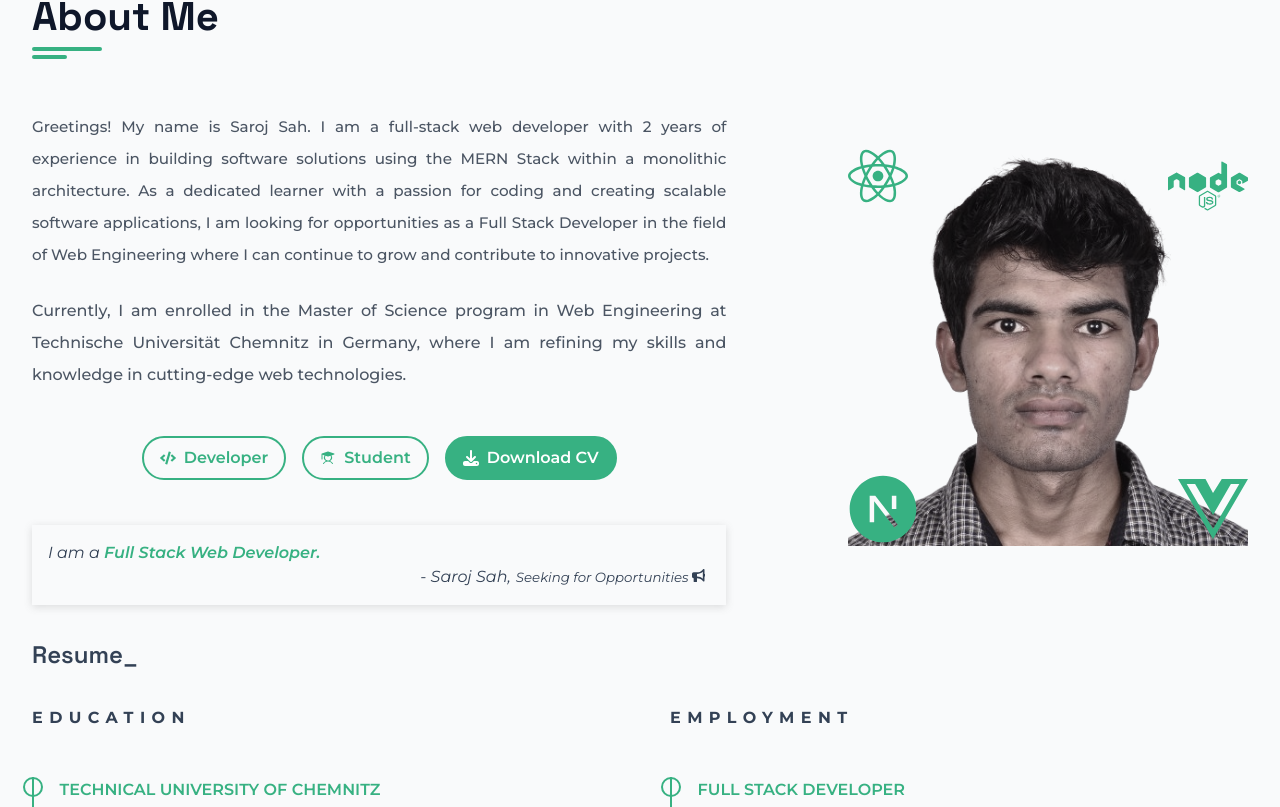
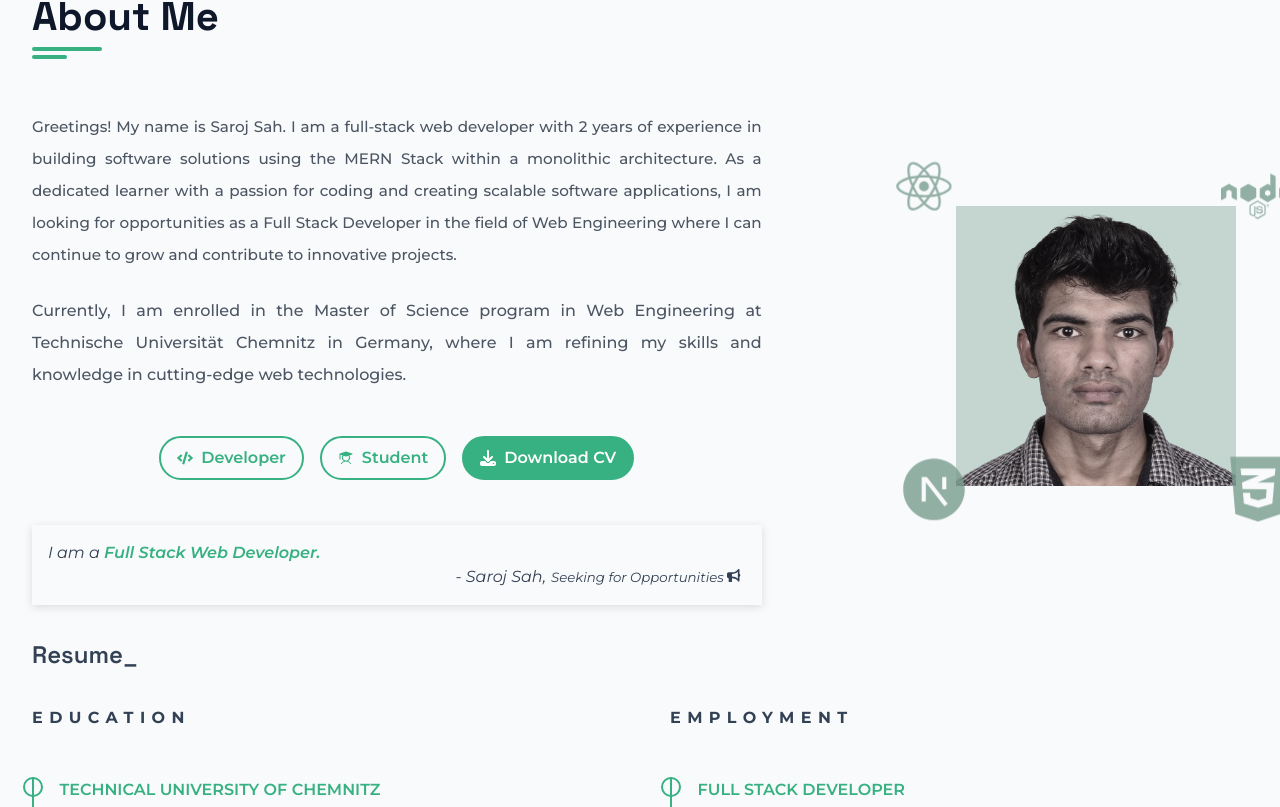
Before and after one commit to saroj2053/my-portfolio-site, a React (Vite) app: page / in a window 1280 px wide. Shown: the part 973-1780 px from the top of the page. Built offline with nearby package versions, Linux system fonts and the light colour scheme.

Commit message:
added css fixes

```diff
--- a/src/components/About/About.css
+++ b/src/components/About/About.css
@@ -63,57 +63,61 @@
 }
 
 .about__right {
-  flex: 0.3;
-  position: relative;
+  flex: 0.25;
 }
 
-.portfolioImage {
-  width: 400px;
-  height: 400px;
+.about__right .portfolioImage {
+  position: relative;
   display: flex;
   justify-content: center;
   align-items: center;
-  position: relative;
-}
-.portfolioImage span:nth-child(1) {
-  position: absolute;
-  top: 0;
-  left: 0;
-  font-weight: 800;
-  color: rgb(var(--skin-color));
-  animation: spin all 0.3s ease infinite linear;
-}
-.portfolioImage span:nth-child(2) {
-  position: absolute;
-  top: 0;
-  right: 0;
-  font-weight: 800;
-  color: rgb(var(--skin-color));
-}
-.portfolioImage span:nth-child(3) {
-  position: absolute;
-  bottom: -10px;
-  left: -5px;
-  font-weight: 800;
-  color: rgb(var(--skin-color));
-  z-index: 10;
-}
-.portfolioImage span:nth-child(4) {
-  position: absolute;
-  bottom: -10px;
-  right: -5px;
-  font-weight: 800;
-  color: rgb(var(--skin-color));
-  z-index: 10;
 }
 
 .portfolioImage > img {
-  width: 100%;
-  height: 100%;
+  width: 280px;
+  height: 280px;
   object-fit: cover;
   filter: grayscale(70%);
+  background-color: rgba(var(--skin-color), 0.4);
 }
 
+.portfolioImage span {
+  filter: grayscale(70%);
+  position: absolute;
+  font-weight: 800;
+  color: rgb(var(--skin-color), 0.8);
+  animation: grow 2.5s infinite linear;
+}
+
+.portfolioImage span:nth-child(1) {
+  top: -50px;
+  left: -50px;
+}
+
+.portfolioImage span:nth-child(2) {
+  top: -50px;
+  right: -50px;
+}
+.portfolioImage span:nth-child(3) {
+  bottom: -50px;
+  left: -50px;
+}
+.portfolioImage span:nth-child(4) {
+  bottom: -50px;
+  right: -50px;
+}
+
+@keyframes grow {
+  0% {
+    transform: scale(0.75);
+  }
+  50% {
+    transform: scale(1);
+  }
+  100% {
+    transform: scale(0.75);
+  }
+}
 
 .about__profileSummary {
   font-size: 0.95rem;
@@ -128,8 +132,6 @@
   text-align: justify;
 }
 
-
-
 .about__currentStatus {
   width: 300px;
   display: flex;
@@ -141,7 +143,6 @@
   transform: translate(-50%);
   z-index: 5;
 }
-
 
 .info {
   margin-top: 1rem;
@@ -166,7 +167,6 @@
   gap: 1rem;
   z-index: 5;
 }
-
 
 .lazyCoderImage > img {
   height: 400px;
@@ -245,7 +245,6 @@
 
 @media screen and (max-width: 950px) {
   .about__contents {
-
     display: flex;
     flex-direction: column;
     gap: 2rem;
--- a/src/components/About/About.tsx
+++ b/src/components/About/About.tsx
@@ -8,7 +8,7 @@ import Resume from "../Resume/Resume";
 import GradientDivider from "../GradientDivider/GradientDivider";
 import { technologies } from "../../data/technologies";
 import Pill from "../Pill/Pill";
-import { FaReact, FaNode, FaVuejs, FaBullhorn } from "react-icons/fa6";
+import { FaReact, FaNode, FaBullhorn, FaCss3Alt, } from "react-icons/fa6";
 import { RiNextjsFill } from "react-icons/ri";
 import { motion } from "framer-motion";
 
@@ -69,6 +69,9 @@ const About = ({ title }: { title: string }) => {
               <Pill text="Available for Work" />
             </div> */}
             <div className="portfolioImage">
+              <img src={portfolioImage} alt="" />
+
+            <div className="spinningIcons">
               <span>
                 <FaReact size={60} />
               </span>
@@ -79,9 +82,9 @@ const About = ({ title }: { title: string }) => {
                 <RiNextjsFill size={80} />
               </span>
               <span>
-                <FaVuejs size={80} />{" "}
+                <  FaCss3Alt size={80} />{" "}
               </span>
-              <img src={portfolioImage} alt="" />
+            </div>
             </div>
           </div>
         </div>
--- a/src/components/Contact/Contact.tsx
+++ b/src/components/Contact/Contact.tsx
@@ -148,7 +148,7 @@ const Contact = () => {
                     <FiPhone className="contact__icons" />
                     <div className="contact__phone-details">
                       <p>Phone</p>
-                      <a href="tel:+4912345678910">+49 1234 567 8910</a>
+                      <a href="tel:+4915752491735">+49-15752491735</a>
                     </div>
                   </div>
                   <div className="contact__links contact__location">
--- a/src/data/technologies.ts
+++ b/src/data/technologies.ts
@@ -8,7 +8,7 @@ import {
   BiLogoMongodb,
 } from "react-icons/bi";
 
-import { SiChakraui, SiShadcnui, SiNestjs } from "react-icons/si";
+import { SiChakraui, SiShadcnui } from "react-icons/si";
 
 import {
   FaPython,
@@ -48,10 +48,6 @@ export const technologies = [
   {
     title: "Nodejs",
     icon: FaNodeJs as IconType,
-  },
-  {
-    title: "Nestjs",
-    icon: SiNestjs as IconType,
   },
   {
     title: "React",
```
